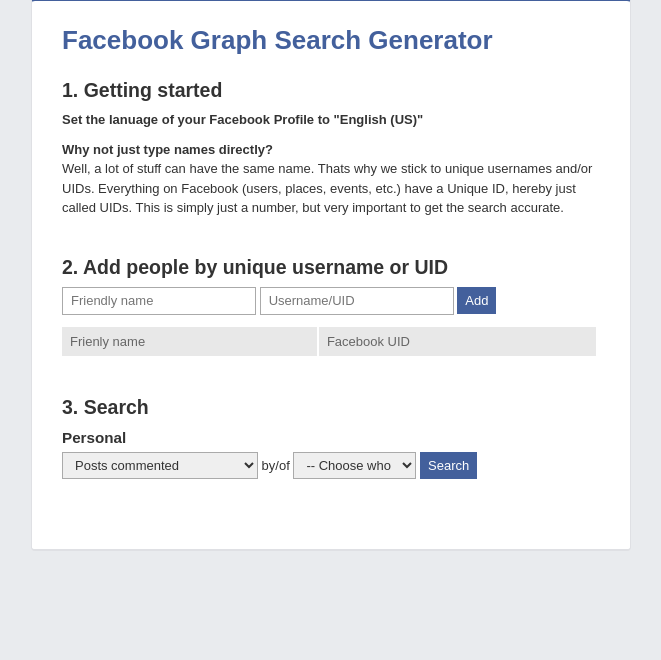
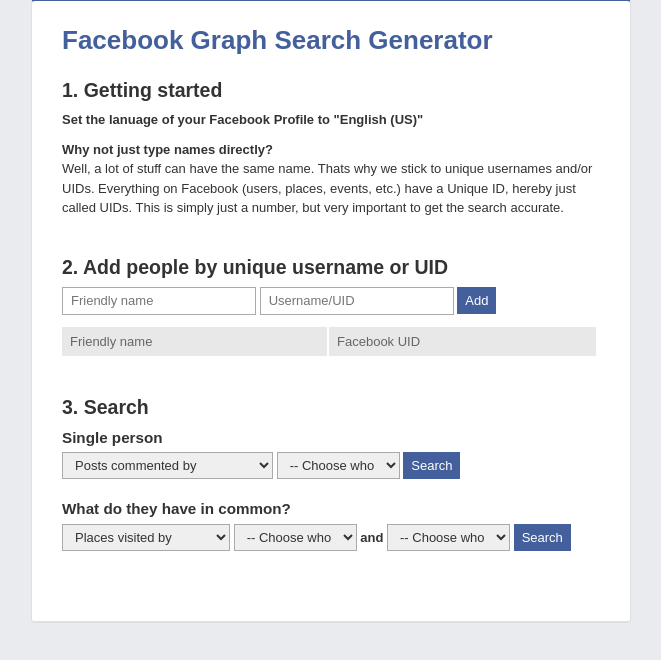
Before and after one commit to k9team3/facebook-graph-search-generator, a PHP site: page / in a window 1280 px wide. Shown: the part 41-701 px from the top of the page, without its empty margins (309-970 px from the left). Run offline with PHP 8.4, Linux system fonts and the light colour scheme; lists and menus that the app fills with data are empty.

Commit message:
Updated search queries, now also includes "common"

```diff
--- a/index.php
+++ b/index.php
@@ -39,7 +39,7 @@
 
             <table id="fb-items" cellpadding="0" cellspacing="2">
                 <tr>
-                    <th>Frienly name</th>
+                    <th>Friendly name</th>
                     <th>Facebook UID</th>
                 </tr>
             </table>
@@ -49,21 +49,44 @@
         <section>
             <h2>3. Search</h2>
 
-            <h3>Personal</h3>
-            <p>
+            <!-- PERSON-->
+            <h3>Single person</h3>
+            <p class="search-p">
                 <select onchange="generate_url_personal();" id="select-personal-what">
-                    <option value="stories-commented">Posts commented</option>
-                    <option value="photos-liked">Photos liked</option>
+                    <option value="stories-commented">Posts commented by</option>
+                    <option value="photos-liked">Photos liked by</option>
                     <option value="photos-of">Photos made of</option>
-                    <option value="photos-tagged">Photos with tags</option>
-                    <option value="photos-commented">Photos with comments</option>
-                    <option value="photos-commented">Photos uploaded by friends</option>
+                    <option value="photos-tagged">Photos with tag of</option>
+                    <option value="photos-commented">Photos commented by</option>
+                    <option value="photos-commented">Photos uploaded by friends of</option>
                 </select>
-                by/of
                 <select onchange="generate_url_personal();" id="select-personal-who" class="select-item">
                     <option value="0">-- Choose who</option>
                 </select>
                 <a href="#" target="_blank" id="btn-search-personal" class="button">Search</a>
+            </p>
+
+            <!-- COMMON -->
+            <h3>What do they have in common?</h3>
+            <p class="search-p">
+                <select onchange="generate_url_common();" id="select-common-what">
+                    <option value="places-visited">Places visited by</option>
+                    <option value="pages-liked">Pages liked by</option>
+                    <option value="photos-liked">Photos liked by</option>
+                    <option value="photos-commented">Photos commented by</option>
+                    <option value="photos-of">Photos with tag of</option>
+                    <option value="stories-commented">Posts commented by</option>
+                    <option value="events">Common events by</option>
+                    <option value="groups">Common groups by</option>
+                </select>
+                <select onchange="generate_url_common();" id="select-common-who1" class="select-item">
+                    <option value="0">-- Choose who</option>
+                </select>
+                <strong>and</strong>
+                <select onchange="generate_url_common();" id="select-common-who2" class="select-item">
+                    <option value="0">-- Choose who</option>
+                </select>
+                <a href="#" target="_blank" id="btn-search-common" class="button">Search</a>
             </p>
         </section>
     </div>
@@ -71,8 +94,9 @@
 
     <!-- SCRIPT -->
     <script>
-
-        // ADD ITEM
+        /**
+         * Add item to list
+         */
         var $btn_add_item = $('#btn-add-item');
         $btn_add_item.click(function() {
 
@@ -104,16 +128,33 @@
         });
 
 
-        // SEARCH: PERSONAL
+        /**
+         * Search: personal
+         */
         function generate_url_personal() {
 
-            var select_personal_what = $('#select-personal-what').val();
-            var select_personal_who = $('#select-personal-who').val();
+            var what = $('#select-personal-what').val();
+            var who = $('#select-personal-who').val();
 
-            var go_to_url = 'https://www.facebook.com/search/'+select_personal_who+'/'+select_personal_what;
+            var go_to_url = 'https://www.facebook.com/search/'+who+'/'+what;
             $('#btn-search-personal').attr('href', go_to_url);
         }
         generate_url_personal();
+
+
+        /**
+         * Search: common
+         */
+        function generate_url_common() {
+
+            var what = $('#select-common-what').val();
+            var who1 = $('#select-common-who1').val();
+            var who2 = $('#select-common-who2').val();
+
+            var go_to_url = 'https://www.facebook.com/search/'+who1+'/'+what+'/'+who2+'/'+what+'/intersect';
+            $('#btn-search-common').attr('href', go_to_url);
+        }
+        generate_url_common();
     </script>
 
 </body>
--- a/style.css
+++ b/style.css
@@ -1,5 +1,5 @@
 /*
- * DEFAULTS
+ * MISC
  * ---------------------------------------------------------------------------------------------------------------------
  */
 *, *:before, *:after {
@@ -18,37 +18,22 @@ select {
     line-height: 150%;
 }
 
-body {
-    background: #E9EBEE;
-}
+body { background: #E9EBEE; }
 
 h1 {
     margin-bottom: 30px;
     color: #43609C;
 }
+h2 { margin-bottom: 10px; }
+h3 { margin-bottom: 5px; }
 
-h2 {
-    margin-bottom: 10px;
-}
+p { margin-bottom: 10px; }
+p.search-p { margin-bottom: 20px; }
 
-h3 {
-    margin-bottom: 5px;
-}
+section { margin-bottom: 40px; }
 
-p {
-    margin-bottom: 10px;
-}
-
-section {
-    margin-bottom: 40px;
-}
-
-ul {
-    margin-left: 18px;
-}
-li {
-    padding-left: 5px;
-}
+ul { margin-left: 18px; }
+li { padding-left: 5px; }
 
 #wrap {
     width: 600px;
@@ -106,14 +91,10 @@ th,
 td {
     padding: 5px 8px;
 }
-
 th {
     background: #e8e8e8;
     color: #666;
     font-weight: normal;
     text-align: left;
 }
-
-td {
-    background: #F6F6F6;
-}
+td { background: #F6F6F6; }
```
